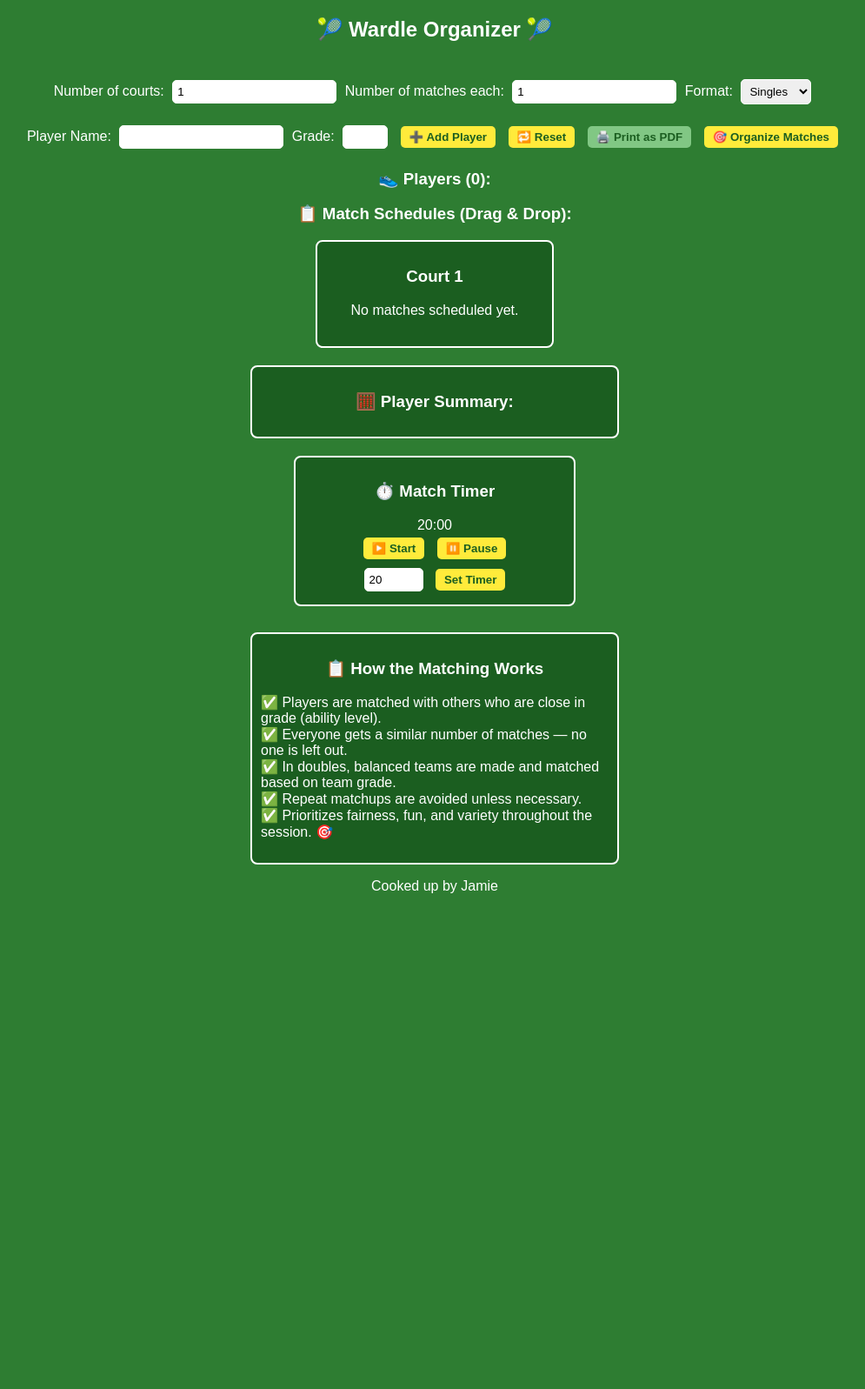
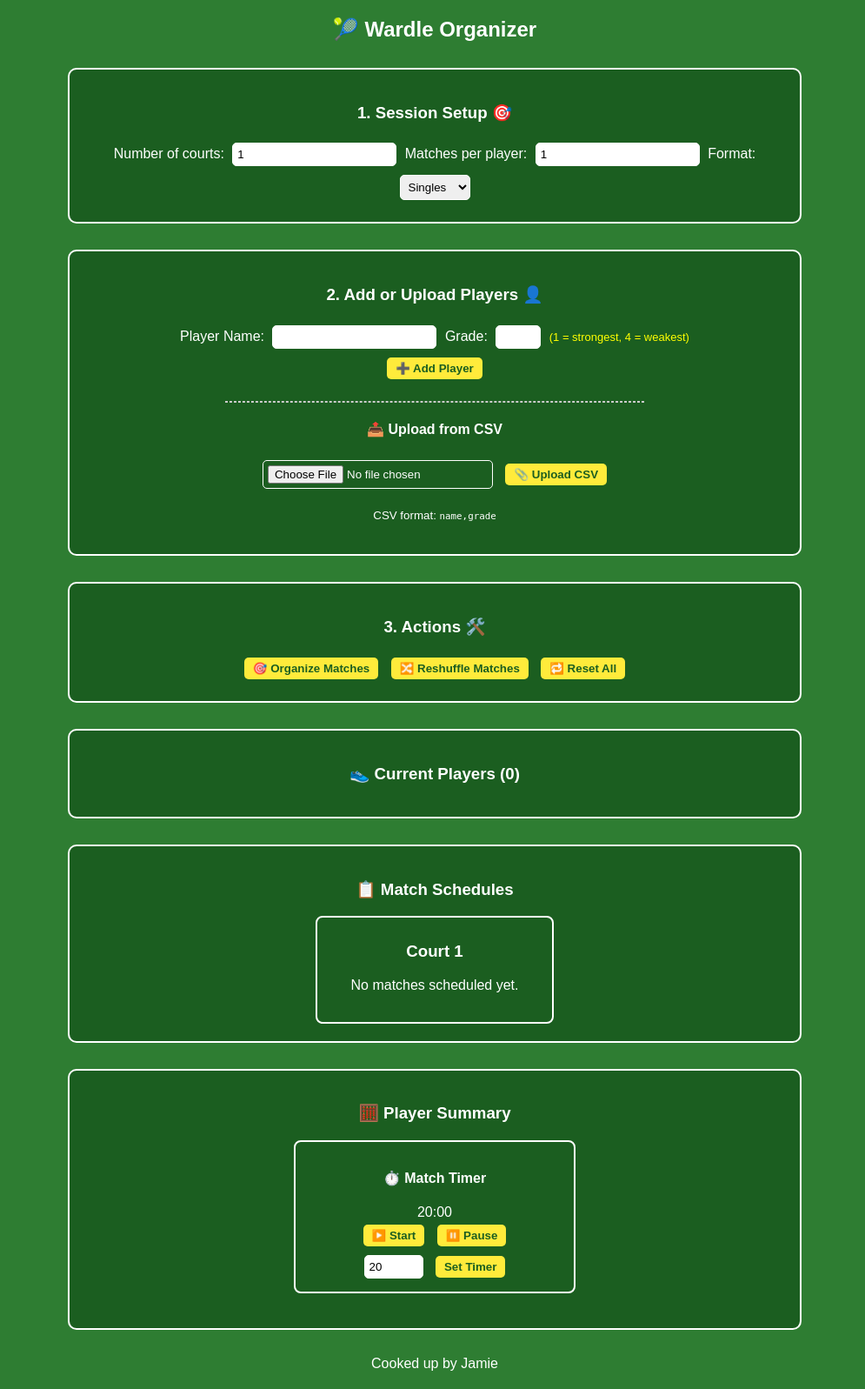
Before and after one commit to jamierjhill/Coach_organiser, a Flask app: page / in a window 1280 px wide. Shown: the whole page at 87% size, without its empty margins (140-1135 px from the left). Before the commit the page ends 1027 px from the top, so only its background shows below. Run offline with Flask 3, Linux system fonts and the light colour scheme.

Commit message:
improved layout and added functionality

```diff
--- a/app.py
+++ b/app.py
@@ -1,19 +1,24 @@
 from flask import Flask, render_template, request, session
 import json
 import os
+import csv
+from io import TextIOWrapper
 
 app = Flask(__name__)
 app.secret_key = "secret_key"
 SESSIONS_DIR = "sessions"
 os.makedirs(SESSIONS_DIR, exist_ok=True)
 
-
-def organize_matches(players, courts, match_type, num_matches):
+def organize_matches(players, courts, match_type, num_matches, played_matches=None, previous_partners=None):
     matchups = [[] for _ in range(courts)]
     match_counts = {p['name']: 0 for p in players}
-    played_matches = {p['name']: set() for p in players}
     opponent_grades = {p['name']: [] for p in players}
     seen_doubles_matchups = set()
+
+    if played_matches is None:
+        played_matches = {p['name']: set() for p in players}
+    if previous_partners is None:
+        previous_partners = {p['name']: set() for p in players}
 
     def grade_distance(g1, g2):
         return abs(g1 - g2)
@@ -57,6 +62,9 @@ def organize_matches(players, courts, match_type, num_matches):
                         if match_key in seen_matchups:
                             continue
 
+                        if any(p2['name'] in previous_partners[p1['name']] for p1, p2 in [(team1[0], team1[1]), (team2[0], team2[1])]):
+                            continue
+
                         team1_avg = sum(p['grade'] for p in team1) / 2
                         team2_avg = sum(p['grade'] for p in team2) / 2
                         diff = abs(team1_avg - team2_avg)
@@ -82,6 +90,10 @@ def organize_matches(players, courts, match_type, num_matches):
                 seen_doubles_matchups.add(match_key)
                 used_names.update(p['name'] for p in group)
                 pair = group
+                previous_partners[group[0]['name']].add(group[1]['name'])
+                previous_partners[group[1]['name']].add(group[0]['name'])
+                previous_partners[group[2]['name']].add(group[3]['name'])
+                previous_partners[group[3]['name']].add(group[2]['name'])
             else:
                 p1 = next((p for p in available_players if p['name'] not in used_names), None)
                 if not p1:
@@ -114,11 +126,7 @@ def organize_matches(players, courts, match_type, num_matches):
         for name in opponent_averages
     }
 
-    return matchups, match_counts, opponent_averages, opponent_diff
-
-
-
-
+    return matchups, match_counts, opponent_averages, opponent_diff, played_matches, previous_partners
 
 @app.route("/", methods=["GET", "POST"])
 def index():
@@ -127,6 +135,8 @@ def index():
     num_matches = session.get("num_matches", 1)
     match_type = session.get("match_type", "singles")
     session_name = session.get("session_name", "")
+    played_matches = {k: set(v) for k, v in session.get("played_matches", {}).items()}
+    previous_partners = {k: set(v) for k, v in session.get("previous_partners", {}).items()}
     matchups = []
     player_match_counts = {}
     opponent_averages = {}
@@ -138,17 +148,55 @@ def index():
             players = [p for p in players if p["name"] != name_to_remove]
             session["players"] = players
 
+        elif "upload_csv" in request.form and "csv_file" in request.files:
+            try:
+                courts = int(request.form.get("courts", courts))
+                num_matches = int(request.form.get("num_matches", num_matches))
+                match_type = request.form.get("match_type", match_type)
+                session.update({
+                    "courts": courts,
+                    "num_matches": num_matches,
+                    "match_type": match_type
+                })
+
+                file = request.files["csv_file"]
+                if file and file.filename.endswith(".csv"):
+                    stream = TextIOWrapper(file.stream)
+                    reader = csv.DictReader(stream)
+                    for row in reader:
+                        name = row.get("name", "").strip()
+                        try:
+                            grade = int(row.get("grade", "").strip())
+                        except (ValueError, AttributeError):
+                            continue
+                        if name and grade in [1, 2, 3, 4]:
+                            players.append({"name": name, "grade": grade})
+                    session["players"] = players
+            except Exception as e:
+                session["error"] = f"Failed to read CSV: {str(e)}"
+
+        elif "reset" in request.form:
+            players = []
+            matchups = []
+            session.clear()
+
         else:
             session_name = request.form.get("session_name", "")
-            courts = int(request.form.get("courts", 1))
-            num_matches = int(request.form.get("num_matches", 1))
-            match_type = request.form.get("match_type", "singles")
+            session["session_name"] = session_name
+
+            try:
+                courts = int(request.form.get("courts", session.get("courts", 1)))
+                num_matches = int(request.form.get("num_matches", session.get("num_matches", 1)))
+            except ValueError:
+                courts = session.get("courts", 1)
+                num_matches = session.get("num_matches", 1)
+
+            match_type = request.form.get("match_type", session.get("match_type", "singles"))
 
             session.update({
                 "courts": courts,
                 "num_matches": num_matches,
-                "match_type": match_type,
-                "session_name": session_name
+                "match_type": match_type
             })
 
             if "add_player" in request.form:
@@ -158,45 +206,23 @@ def index():
                 except (TypeError, ValueError):
                     grade = None
 
-                if not name or grade not in [1, 2, 3]:
-                    session["error"] = "Please enter a valid name and select a grade between 1 and 3."
+                if not name or grade not in [1, 2, 3, 4]:
+                    session["error"] = "Please enter a valid name and select a grade between 1 (strongest) and 4 (weakest)."
                 else:
                     players.append({"name": name, "grade": grade})
                     session["players"] = players
-                    session.pop("error", None)  # Clear error
+                    session.pop("error", None)
 
-            elif "organize_matches" in request.form:
-                matchups, player_match_counts, opponent_averages, opponent_diff = organize_matches(
-                    players, courts, match_type, num_matches
+            if "organize_matches" in request.form:
+                played_matches = {p['name']: set() for p in players}
+                previous_partners = {p['name']: set() for p in players}
+
+            if "organize_matches" in request.form or "reshuffle" in request.form:
+                matchups, player_match_counts, opponent_averages, opponent_diff, played_matches, previous_partners = organize_matches(
+                    players, courts, match_type, num_matches, played_matches, previous_partners
                 )
-
-            elif "save_session" in request.form and session_name:
-                file_path = os.path.join(SESSIONS_DIR, f"{session_name}.json")
-                with open(file_path, "w") as f:
-                    json.dump({
-                        "players": players,
-                        "courts": courts,
-                        "num_matches": num_matches,
-                        "match_type": match_type,
-                        "session_name": session_name
-                    }, f)
-
-            elif "load_session" in request.form and session_name:
-                file_path = os.path.join(SESSIONS_DIR, f"{session_name}.json")
-                if os.path.exists(file_path):
-                    with open(file_path, "r") as f:
-                        saved = json.load(f)
-                        players = saved.get("players", [])
-                        courts = saved.get("courts", 1)
-                        num_matches = saved.get("num_matches", 1)
-                        match_type = saved.get("match_type", "singles")
-                        session_name = saved.get("session_name", "")
-                        session.update(saved)
-
-            elif "reset" in request.form:
-                players = []
-                matchups = []
-                session.clear()
+                session["played_matches"] = {k: list(v) for k, v in played_matches.items()}
+                session["previous_partners"] = {k: list(v) for k, v in previous_partners.items()}
 
     return render_template(
         "index.html",
@@ -212,6 +238,5 @@ def index():
         error=session.pop("error", None)
     )
 
-
 if __name__ == "__main__":
     app.run(debug=True)
--- a/templates/index.html
+++ b/templates/index.html
@@ -21,8 +21,13 @@
       border-radius: 5px;
       border: 1px solid #fff;
     }
-    .player-list, .court-schedule-container {
-      margin: 15px 0;
+    .section {
+      margin: 30px auto;
+      padding: 20px;
+      background-color: #1b5e20;
+      border: 2px solid #fff;
+      border-radius: 10px;
+      max-width: 800px;
     }
     .court-schedule-container {
       display: flex;
@@ -43,7 +48,6 @@
       margin: 3px 0;
       background-color: #388e3c;
       border-radius: 5px;
-      cursor: move;
     }
     .btn {
       background-color: #ffeb3b;
@@ -67,15 +71,9 @@
       margin: 5px 0;
       border-radius: 5px;
     }
-    .matches-box {
-      margin-top: 20px;
-      padding: 10px;
-      background-color: #1b5e20;
-      border: 2px solid #fff;
-      border-radius: 8px;
-      width: 400px;
-      margin-left: auto;
-      margin-right: auto;
+    .grade-note {
+      font-size: small;
+      color: yellow;
     }
     .timer-controls {
       margin: 20px auto;
@@ -85,11 +83,8 @@
       border-radius: 8px;
       width: 300px;
     }
-    .print-btn {
-      margin-top: 20px;
-      background-color: #81c784;
-    }
   </style>
+
   <script>
     let timerInterval;
     let remainingTime = 1200;
@@ -127,73 +122,61 @@
       }
     }
 
-    function printPage() {
-      window.print();
-    }
-
-    function enableDragDrop() {
-      const items = document.querySelectorAll('.match');
-      items.forEach(item => {
-        item.setAttribute('draggable', 'true');
-        item.addEventListener('dragstart', e => {
-          e.dataTransfer.setData('text/plain', e.target.id);
-        });
-      });
-
-      const courts = document.querySelectorAll('.court-schedule');
-      courts.forEach(court => {
-        court.addEventListener('dragover', e => e.preventDefault());
-        court.addEventListener('drop', e => {
-          e.preventDefault();
-          const id = e.dataTransfer.getData('text/plain');
-          const match = document.getElementById(id);
-          if (match && e.target.classList.contains('court-schedule')) {
-            e.target.appendChild(match);
-          }
-        });
-      });
-    }
-
     window.onload = function () {
       const display = document.getElementById('main-timer-display');
+      if (display) {
         updateClockDisplay(display);
-      enableDragDrop();
+      }
     };
   </script>
 </head>
+
 <body>
-  <h2>🎾 Wardle Organizer 🎾</h2>
-  <form method="POST">
-    <!--label>Session Name:</label>
-    <input type="text" name="session_name" value="{{ session_name }}">
-    <button type="submit" name="save_session" class="btn">Save Session</button>
-    <button type="submit" name="load_session" class="btn">Load Session</button-->
-    <br>
+  <h2>🎾 Wardle Organizer</h2>
+
+  <form method="POST" enctype="multipart/form-data">
+    <div class="section">
+      <h3>1. Session Setup 🎯</h3>
       <label>Number of courts:</label>
       <input type="number" name="courts" min="1" value="{{ courts }}">
-    <label>Number of matches each:</label>
+      <label>Matches per player:</label>
       <input type="number" name="num_matches" min="1" value="{{ num_matches }}">
       <label>Format:</label>
       <select name="match_type">
         <option value="singles" {% if match_type == "singles" %}selected{% endif %}>Singles</option>
         <option value="doubles" {% if match_type == "doubles" %}selected{% endif %}>Doubles</option>
       </select>
-    <br>
+    </div>
+
+    <div class="section">
+      <h3>2. Add or Upload Players 👤</h3>
       <label>Player Name:</label>
       <input type="text" name="name">
       <label>Grade:</label>
-    <input type="number" name="grade" min="1" max="3">
+      <input type="number" name="grade" min="1" max="4">
+      <span class="grade-note">(1 = strongest, 4 = weakest)</span><br>
       <button type="submit" name="add_player" class="btn">➕ Add Player</button>
-    <button type="submit" name="reset" class="btn">🔁 Reset</button>
-    <button class="btn print-btn" onclick="printPage()">🖨️ Print as PDF</button>
-    <button type="submit" name="organize_matches" class="btn">🎯 Organize Matches</button>
-  </form>
+      <hr style="margin: 20px auto; width: 60%; border: 1px dashed #ccc;">
+      <h4>📤 Upload from CSV</h4>
+      <input type="file" name="csv_file" accept=".csv">
+      <button type="submit" name="upload_csv" class="btn">📎 Upload CSV</button>
+      <p><small>CSV format: <code>name,grade</code></small></p>
 
       {% if error %}
         <p style="color: yellow; font-weight: bold;">⚠️ {{ error }}</p>
       {% endif %}
+    </div>
 
-  <h3>👟 Players ({{ players|length }}):</h3>
+    <div class="section">
+      <h3>3. Actions 🛠️</h3>
+      <button type="submit" name="organize_matches" class="btn">🎯 Organize Matches</button>
+      <button type="submit" name="reshuffle" class="btn">🔀 Reshuffle Matches</button>
+      <button type="submit" name="reset" class="btn">🔁 Reset All</button>
+    </div>
+  </form>
+
+  <div class="section">
+    <h3>👟 Current Players ({{ players|length }})</h3>
     <ul>
       {% for player in players %}
         <li>
@@ -205,25 +188,25 @@
         </li>
       {% endfor %}
     </ul>
+  </div>
 
-  <h3>📋 Match Schedules (Drag & Drop):</h3>
+  <div class="section">
+    <h3>📋 Match Schedules</h3>
     <div class="court-schedule-container">
       {% for court_number in range(1, courts + 1) %}
-      <div class="court-schedule" id="court-{{ court_number }}">
+        <div class="court-schedule">
           <h3>Court {{ court_number }}</h3>
           {% if matchups[court_number - 1] %}
             {% for match, round_num in matchups[court_number - 1] %}
-            {% set match_id = 'match-' ~ court_number ~ '-' ~ loop.index0 %}
               {% if match|length == 2 %}
-              <p class="match" id="{{ match_id }}">{{ match[0].name }} (g{{ match[0].grade }}) vs. {{ match[1].name }} (g{{ match[1].grade }})<br><small>Round {{ round_num }}</small></p>
+                <p class="match">{{ match[0].name }} (g{{ match[0].grade }}) vs. {{ match[1].name }} (g{{ match[1].grade }})<br>
+                <small>Round {{ round_num }}</small></p>
               {% elif match|length == 4 %}
                 {% set team1_avg = ((match[0].grade + match[1].grade) / 2) | round(1) %}
                 {% set team2_avg = ((match[2].grade + match[3].grade) / 2) | round(1) %}
-              <p class="match" id="{{ match_id }}">
-                {{ match[0].name }} & {{ match[1].name }} (Avg g{{ team1_avg }}) vs. {{ match[2].name }} & {{ match[3].name }} (Avg g{{ team2_avg }})
-                <br><small>Round {{ round_num }}</small>
-              </p>
-
+                <p class="match">{{ match[0].name }} & {{ match[1].name }} (Avg g{{ team1_avg }}) vs.
+                {{ match[2].name }} & {{ match[3].name }} (Avg g{{ team2_avg }})<br>
+                <small>Round {{ round_num }}</small></p>
               {% endif %}
             {% endfor %}
           {% else %}
@@ -232,18 +215,18 @@
         </div>
       {% endfor %}
     </div>
+  </div>
 
-  <div class="matches-box">
-    <h3>🧮 Player Summary:</h3>
+  <div class="section">
+    <h3>🧮 Player Summary</h3>
     <ul>
       {% for player, match_count in player_match_counts.items() %}
         <li><strong>{{ player }}</strong>: {{ match_count }} match{{ 'es' if match_count != 1 else '' }}</li>
       {% endfor %}
     </ul>
-  </div>
 
     <div class="timer-controls">
-    <h3>⏱️ Match Timer</h3>
+      <h4>⏱️ Match Timer</h4>
       <div id="main-timer-display">20:00</div>
       <button class="btn" onclick="startClock(document.getElementById('main-timer-display'))">▶️ Start</button>
       <button class="btn" onclick="pauseClock()">⏸️ Pause</button>
@@ -251,19 +234,10 @@
       <input type="number" id="custom-minutes" min="1" max="200" value="20">
       <button class="btn" onclick="setClockInput(document.getElementById('main-timer-display'))">Set Timer</button>
     </div>
-
-  <div class="matches-box" style="margin-top: 30px;">
-    <h3>📋 How the Matching Works</h3>
-    <p style="text-align: left;">
-      ✅ Players are matched with others who are close in grade (ability level).<br>
-      ✅ Everyone gets a similar number of matches — no one is left out.<br>
-      ✅ In doubles, balanced teams are made and matched based on team grade.<br>
-      ✅ Repeat matchups are avoided unless necessary.<br>
-      ✅ Prioritizes fairness, fun, and variety throughout the session. 🎯
-    </p>
   </div>
 
   <footer>
-    <p>Cooked up by Jamie </p>
+    <p>Cooked up by Jamie</p>
+  </footer>
 </body>
 </html>
```
Lines whose indentation alone changed are shown as unchanged.
